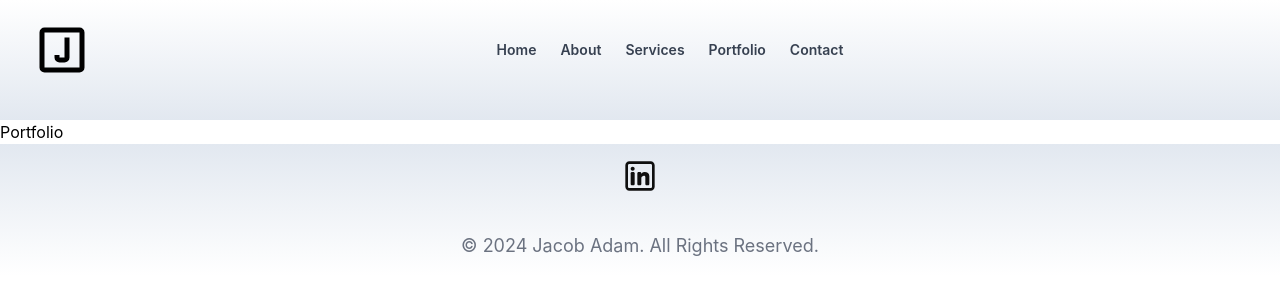
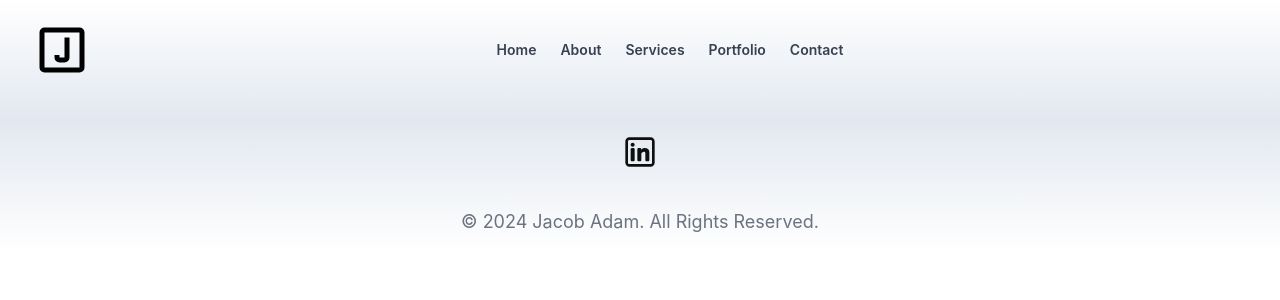
Before and after one commit to jacobadam/jacobadamdeveloper, a React (Create React App) app: page /portfolio in a window 1280 px wide. Shown: the top 300 px of the page. Built offline with nearby package versions, Linux system fonts and the light colour scheme.

Commit message:
add placeholder

```diff
--- a/src/Portfolio.js
+++ b/src/Portfolio.js
@@ -1,5 +1,101 @@
 import React from "react";
 
 export default function Portfolio() {
-  return <div>Portfolio</div>;
+  return (
+    <div>
+      {/*
+      <section className="py-4 relative">
+        <div className="w-full max-w-7xl px-6 lg:px-8 mx-auto">
+          <div className="flex items-center justify-center flex-col gap-5 mb-14">
+            <span className="bg-indigo-50 text-indigo-500 text-xs font-medium px-3.5 py-1 rounded-full">
+              Portfolio
+            </span>
+            <p className="text-lg font-normal text-gray-500 max-w-3xl mx-auto text-center">
+              In the world of architecture or organization, structure provides
+              the backbone for a purposeful and harmonious existence.
+            </p>
+          </div>
+          <div className="grid grid-cols-1 sm:grid-cols-2 md:grid-cols-3 lg:grid-cols-4 gap-8 mb-14">
+            <div
+              className="sm:col-span-2 bg-cover bg-center max-md:h-80 rounded-lg flex justify-end flex-col px-7 py-6"
+              style={{
+                backgroundImage:
+                  "url(https://pagedone.io/asset/uploads/1707712993.png)",
+              }}
+            >
+              <h6 className="font-medium text-xl leading-8 text-white mb-4">
+                Architecture Designer
+              </h6>
+              <p className="text-base font-normal text-white/70">
+                Where knowledge meets innovation, and success is sculpted
+                through a blend of skill and vision.
+              </p>
+            </div>
+            <div className="block">
+              <img
+                src="https://pagedone.io/asset/uploads/1707713007.png"
+                alt="Building structure image"
+                className="w-full rounded-lg object-cover"
+              />
+            </div>
+            <div className="block">
+              <img
+                src="https://pagedone.io/asset/uploads/1707713018.png"
+                alt="Building structure image"
+                className="w-full rounded-lg object-cover"
+              />
+            </div>
+            <div className="block">
+              <img
+                src="https://pagedone.io/asset/uploads/1707713032.png"
+                alt="Building structure image"
+                className="w-full rounded-lg object-cover"
+              />
+            </div>
+            <div
+              className="bg-cover rounded-lg max-sm:h-80 flex justify-start flex-col px-7 py-6"
+              style={{
+                backgroundImage:
+                  "url(https://pagedone.io/asset/uploads/1707713043.png)",
+              }}
+            >
+              <h6 className="font-medium text-xl leading-8 text-white mb-4">
+                Interior Designer
+              </h6>
+              <p className="text-base font-normal text-white/70">
+                Crafting exceptional interiors, where aesthetics meet
+                functionality for spaces that inspire and elevate.
+              </p>
+            </div>
+            <div className="block">
+              <img
+                src="https://pagedone.io/asset/uploads/1707713055.png"
+                alt="Building structure image"
+                className="w-full rounded-lg object-cover"
+              />
+            </div>
+            <div
+              className="bg-cover rounded-lg max-sm:h-80 flex justify-end flex-col px-7 py-6"
+              style={{
+                backgroundImage:
+                  "url(https://pagedone.io/asset/uploads/1707713066.png)",
+              }}
+            >
+              <h6 className="font-medium text-xl leading-8 text-white mb-4">
+                Business Building
+              </h6>
+              <p className="text-base font-normal text-white/70">
+                Architecting business success through innovation, resilience,
+                and strategic leadership.
+              </p>
+            </div>
+          </div>
+          {/* <button className="w-full rounded-lg py-4 px-6 text-center bg-indigo-100 text-lg font-medium text-indigo-600 transition-all duration-300 hover:text-white hover:bg-indigo-600">
+            Load More
+          </button>
+           </div>
+      </section>
+      */}
+    </div>
+  );
 }
```
